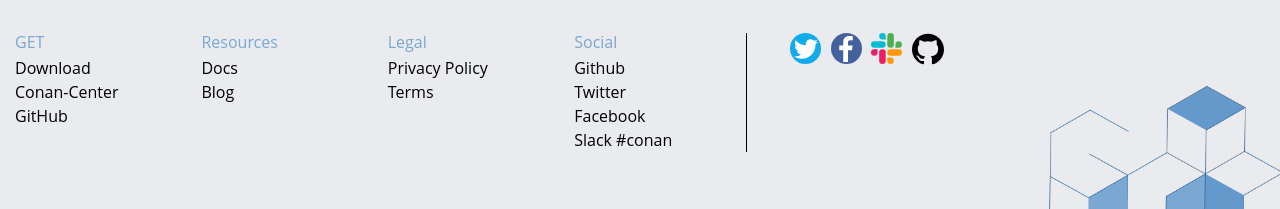
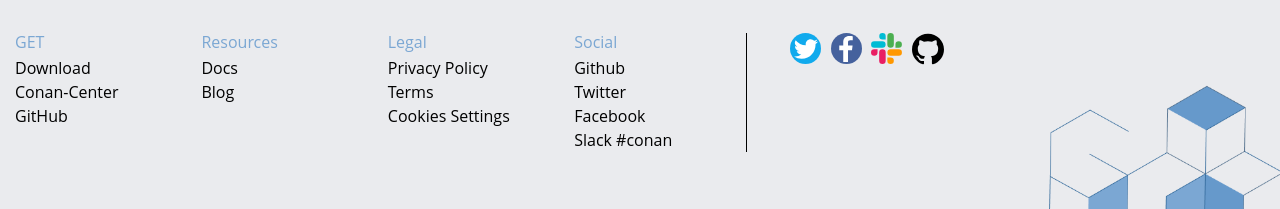
Before and after one commit to conan-io/conan-io.github.io, a Jekyll site: the page built from index.html, in a window 1280 px wide. Shown: the part 1540-1749 px from the top of the page. Built offline with Jekyll 4.4.1, drawn with Linux system fonts in a browser that asks for light colours; the list of posts is cut into pages by our own code; comment, search, counter and statistics services are not loaded.

Commit message:
onetrust integration to global footer (#146)

```diff
--- a/_includes/footer.html
+++ b/_includes/footer.html
@@ -43,6 +43,9 @@
                     <li><a href="{{ conanurl }}/terms-conditions.html">
                         Terms
                       </a></li>
+                    <li>
+                      <a href="#" class="ot-sdk-show-settings">Cookies Settings</a>
+                    </li>
                   </ul>
                 </div>
                 <div class="col-sm-3">
```
